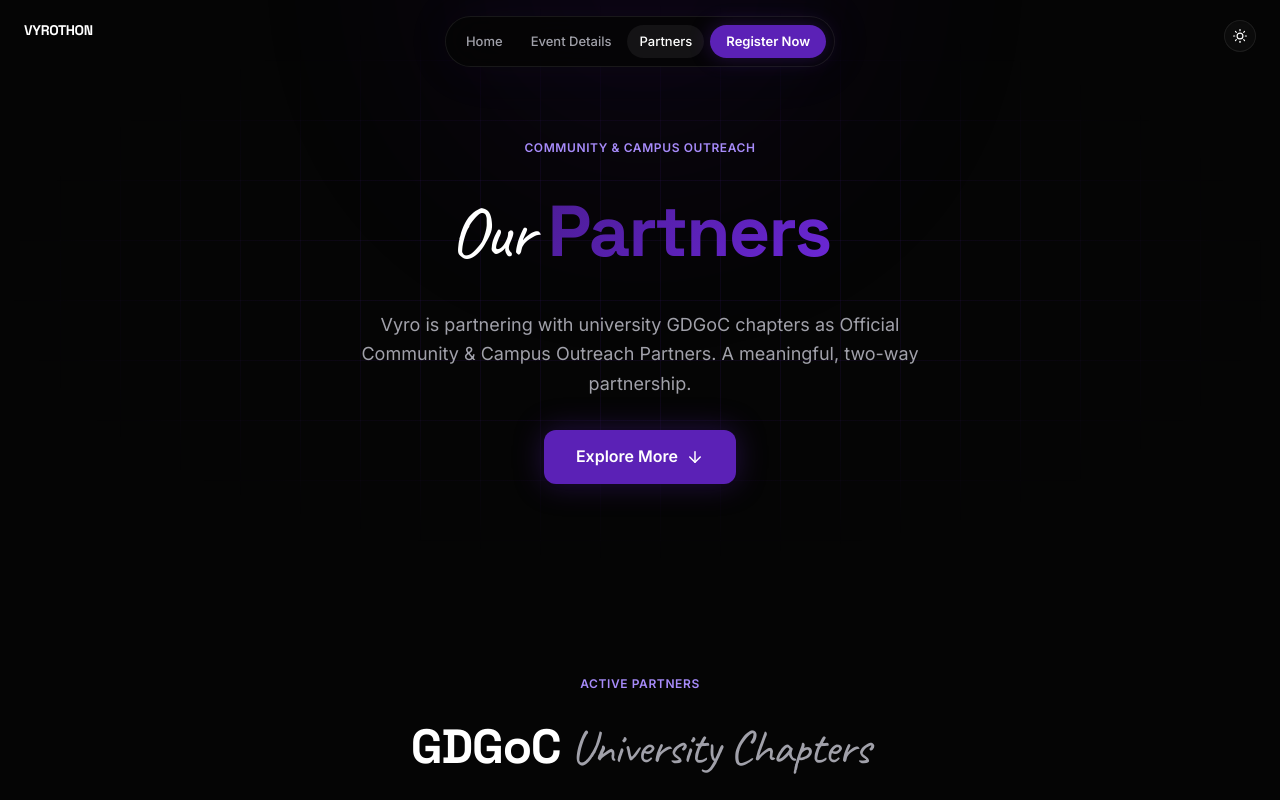
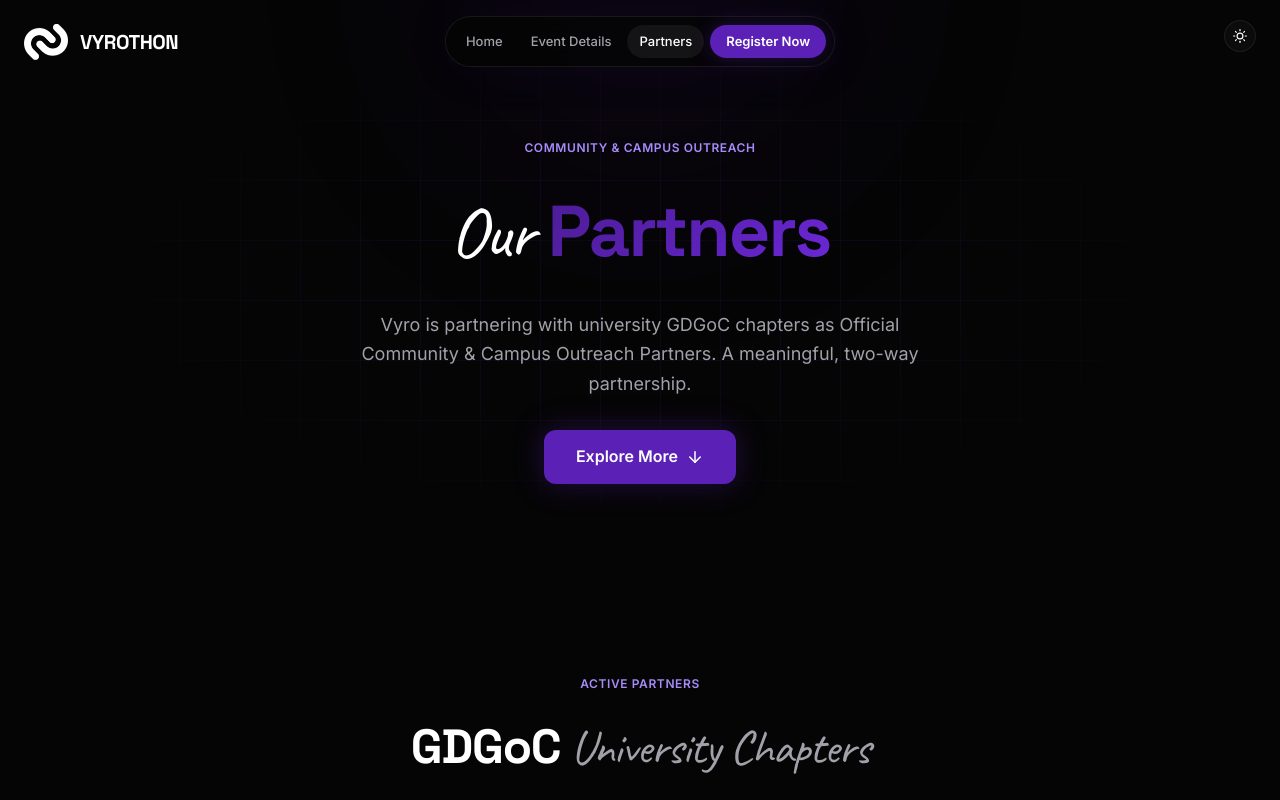
Before and after one commit to Harris-giki/vyrothon, a Next.js app: page /partners in a window 1280 px wide. Shown: the top 800 px of the page. Built offline with nearby package versions, Linux system fonts and the light colour scheme.

Commit message:
Navbar upgraded

```diff
--- a/src/app/globals.css
+++ b/src/app/globals.css
@@ -72,14 +72,22 @@
   --purple-glow: rgba(91, 33, 182, 0.35);
 }
 
-html { scroll-behavior: smooth; -webkit-font-smoothing: antialiased; -moz-osx-font-smoothing: grayscale; }
+/* overflow-x on html (not body) so position:fixed wordmark stays viewport-locked in WebKit */
+html {
+  scroll-behavior: smooth;
+  -webkit-font-smoothing: antialiased;
+  -moz-osx-font-smoothing: grayscale;
+  overflow-x: clip;
+}
+@supports not (overflow: clip) {
+  html { overflow-x: hidden; }
+}
 
 body {
   font-family: var(--font-body);
   background-color: var(--bg);
   color: var(--fg);
   line-height: 1.6;
-  overflow-x: hidden;
   transition: background-color 0.3s ease, color 0.3s ease;
 }
 
--- a/src/app/layout.tsx
+++ b/src/app/layout.tsx
@@ -1,4 +1,6 @@
 import type { Metadata } from "next";
+import Image from "next/image";
+import Link from "next/link";
 import "./globals.css";
 import { Navbar } from "@/components/Navbar";
 import { Footer } from "@/components/Footer";
@@ -32,6 +34,28 @@
         />
       </head>
       <body className="antialiased">
+        {/* Wordmark: fixed in layout so position is not affected by client components / motion */}
+        <Link
+          href="/"
+          className="font-heading font-bold tracking-tight flex items-center gap-2.5 sm:gap-3 text-base sm:text-xl"
+          style={{
+            position: "fixed",
+            top: "max(1.25rem, env(safe-area-inset-top, 0px))",
+            left: "max(1.5rem, env(safe-area-inset-left, 0px))",
+            zIndex: 100,
+          }}
+        >
+          <Image
+            src={logoSrc}
+            alt=""
+            width={44}
+            height={44}
+            className="h-9 w-9 sm:h-11 sm:w-11 shrink-0 object-contain themed-logo"
+            unoptimized
+            priority
+          />
+          <span>VYROTHON</span>
+        </Link>
         <ThemeProvider>
           <Navbar />
           <main>{children}</main>
--- a/src/components/Navbar.tsx
+++ b/src/components/Navbar.tsx
@@ -1,17 +1,10 @@
 "use client";
 
-import Image from "next/image";
 import Link from "next/link";
 import { usePathname } from "next/navigation";
-import { logoSrc } from "@/lib/site";
 import { useEffect, useState } from "react";
 import { useTheme } from "./ThemeProvider";
-import {
-  motion,
-  useMotionValueEvent,
-  useScroll,
-  AnimatePresence,
-} from "motion/react";
+import { motion, AnimatePresence } from "motion/react";
 const links = [
   { href: "/", label: "Home" },
   { href: "/details", label: "Event Details" },
@@ -21,20 +14,7 @@
 export function Navbar() {
   const pathname = usePathname();
   const { theme, toggle } = useTheme();
-  const [visible, setVisible] = useState(true);
   const [mobileOpen, setMobileOpen] = useState(false);
-  const { scrollY } = useScroll();
-
-  useMotionValueEvent(scrollY, "change", (latest) => {
-    const prev = scrollY.getPrevious() ?? 0;
-    if (latest < 50) {
-      setVisible(true);
-    } else if (latest > prev && latest > 150) {
-      setVisible(false);
-    } else if (prev > latest) {
-      setVisible(true);
-    }
-  });
 
   useEffect(() => {
     document.body.style.overflow = mobileOpen ? "hidden" : "";
@@ -45,34 +25,10 @@
 
   return (
     <>
-      {/* Fixed top-left: Wordmark (logo + larger type on home) */}
-      <Link
-        href="/"
-        className={`fixed top-5 left-6 z-50 font-heading font-bold tracking-tight flex items-center gap-2.5 sm:gap-3 ${
-          pathname === "/" ? "text-base sm:text-xl" : "text-sm"
-        }`}
-      >
-        {pathname === "/" ? (
-          <>
-            <Image
-              src={logoSrc}
-              alt=""
-              width={44}
-              height={44}
-              className="h-9 w-9 sm:h-11 sm:w-11 shrink-0 object-contain themed-logo"
-              unoptimized
-            />
-            <span>VYROTHON</span>
-          </>
-        ) : (
-          "VYROTHON"
-        )}
-      </Link>
-
       {/* Fixed top-right: Theme toggle */}
       <button
         onClick={toggle}
-        className="fixed top-5 right-6 z-50 w-8 h-8 rounded-full flex items-center justify-center transition-colors shrink-0"
+        className="fixed top-5 right-6 z-[100] w-8 h-8 rounded-full flex items-center justify-center transition-colors shrink-0"
         style={{
           background: "var(--card-bg)",
           backdropFilter: "blur(12px)",
@@ -116,14 +72,8 @@
         )}
       </button>
 
-      {/* Floating center pill: Nav links + Register + Mobile hamburger */}
-      <AnimatePresence mode="wait">
-        <motion.nav
-          initial={{ y: -100, opacity: 0 }}
-          animate={{ y: visible ? 0 : -100, opacity: visible ? 1 : 0 }}
-          transition={{ duration: 0.3, ease: "easeInOut" }}
-          className="fixed top-4 inset-x-0 z-50 mx-auto max-w-fit"
-        >
+      {/* Floating center pill: Nav links + Register + Mobile hamburger — stays visible on scroll */}
+      <nav className="fixed top-4 inset-x-0 z-[90] mx-auto max-w-fit">
           <div
             className="flex items-center gap-1.5 rounded-full px-2 py-2 shadow-lg"
             style={{
@@ -196,8 +146,7 @@
               />
             </button>
           </div>
-        </motion.nav>
-      </AnimatePresence>
+      </nav>
 
       {/* Mobile menu overlay */}
       <AnimatePresence>
```
